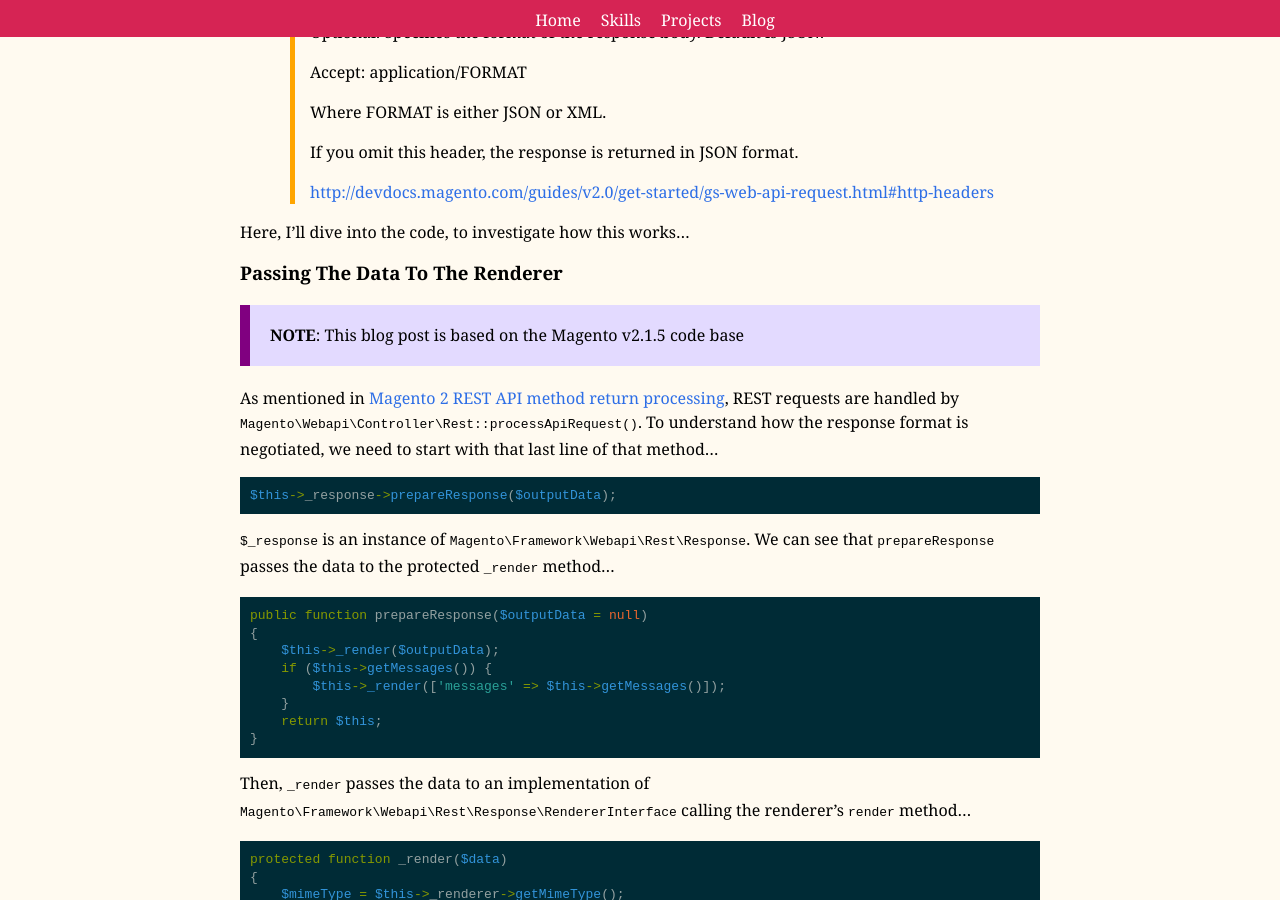
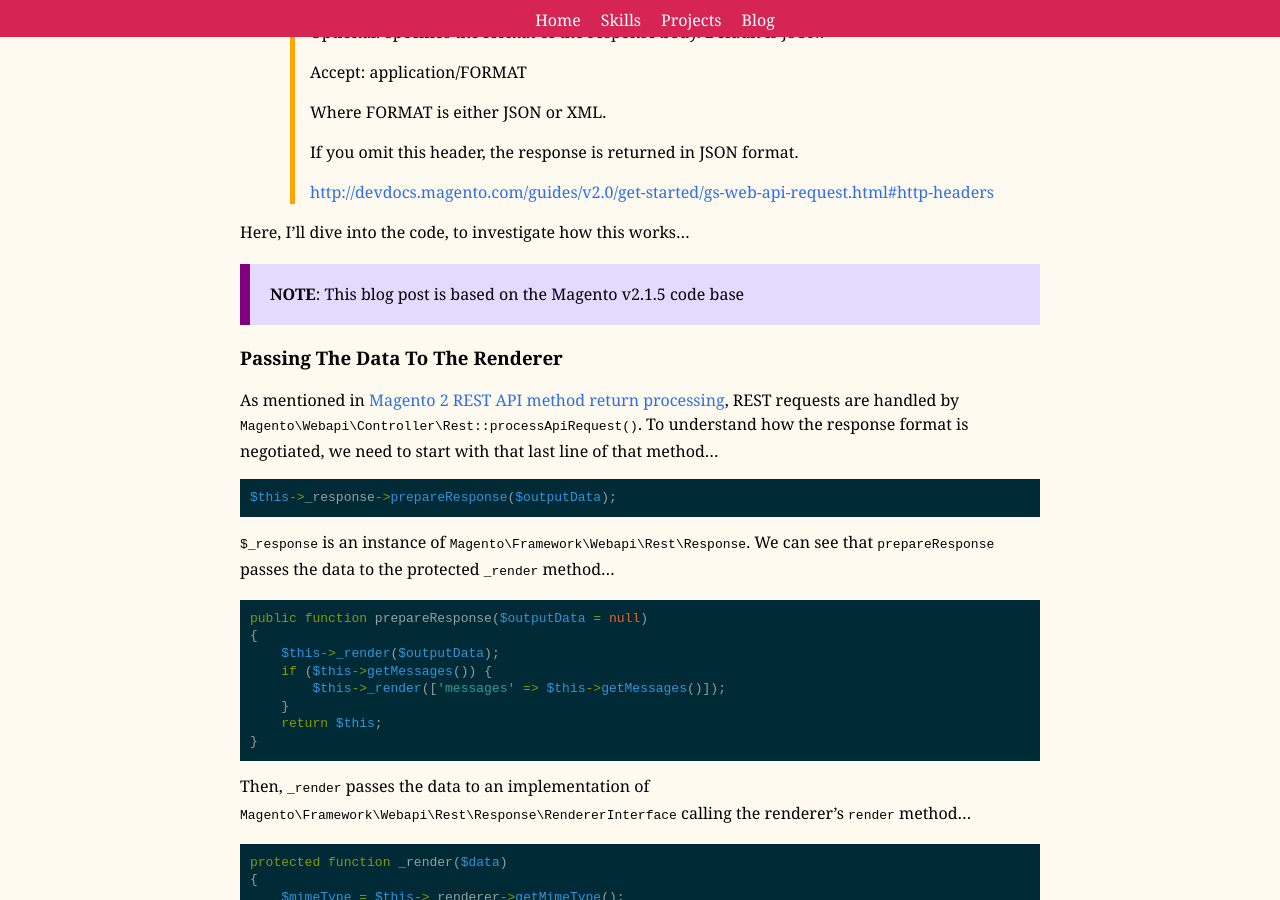
Before and after one commit to mpchadwick/mpchadwick.github.io, a Jekyll site: the page built from _posts/2017-03-28-magento-2-rest-api-response-format.md, in a window 1280 px wide and 900 px high, scrolled down 438 px. Built offline with Jekyll 4.4.1, drawn with Linux system fonts in a browser that asks for light colours; comment, search, counter and statistics services are not loaded.

Commit message:
Move tout to more logical spot

```diff
--- a/_posts/2017-03-28-magento-2-rest-api-response-format.md
+++ b/_posts/2017-03-28-magento-2-rest-api-response-format.md
@@ -29,11 +29,11 @@ Here, I'll dive into the code, to investigate how this works...
 
 <!-- excerpt_separator -->
 
-### Passing The Data To The Renderer
-
 <div class="tout tout--secondary">
 <p><strong>NOTE</strong>: This blog post is based on the Magento v2.1.5 code base</p>
 </div>
+
+### Passing The Data To The Renderer
 
 As mentioned in [Magento 2 REST API method return processing](/blog/magento-2-rest-api-method-return-processing), REST requests are handled by `Magento\Webapi\Controller\Rest::processApiRequest()`. To understand how the response format is negotiated, we need to start with that last line of that method...
 
```
